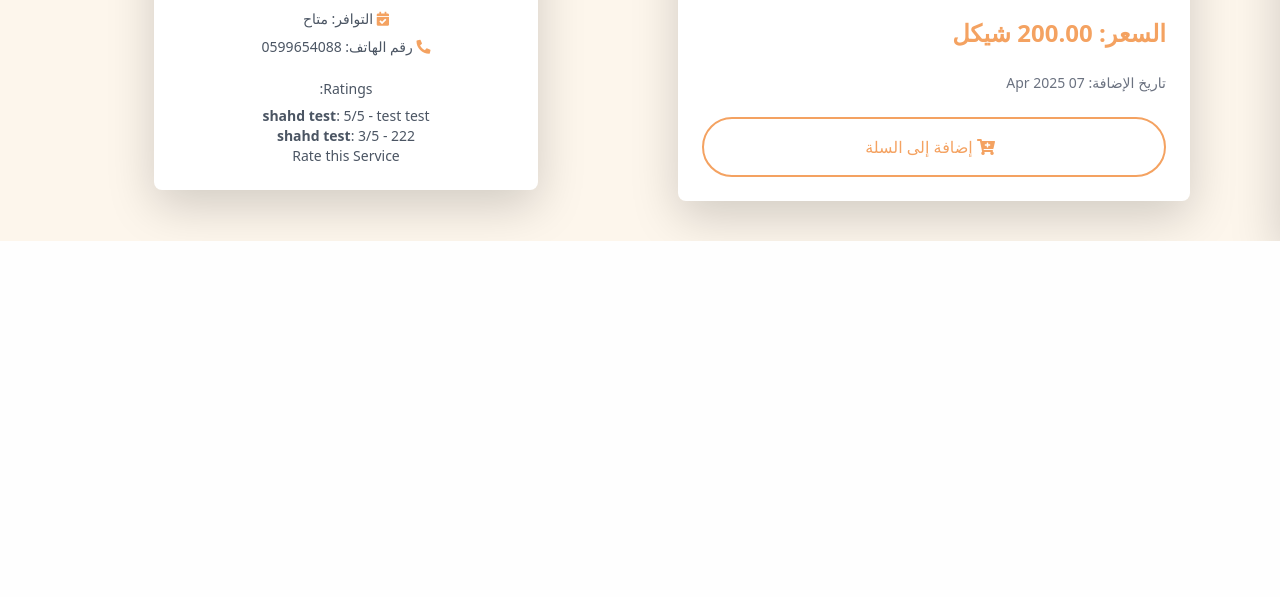
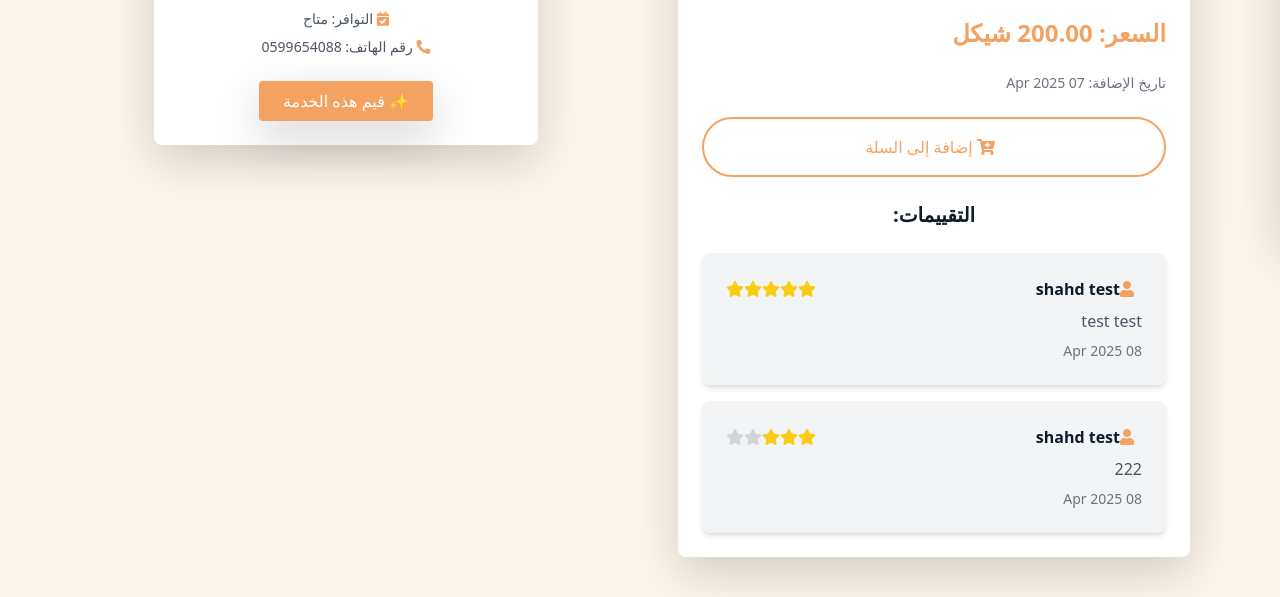
Before and after one commit to shahdzeiad96/Sawa-ed, a Django app: page /service/1/1/ in a window 1280 px wide. Shown: the part 561-1158 px from the top of the page. Before the commit the page ends 802 px from the top, so only its background shows below. Run offline with Django 5.2, Linux system fonts and the light colour scheme; data comes from the database, SQL or seed files in the repository; both versions use the stored data as it was after the commit; some libraries are stand-ins or nearby versions.

Commit message:
set a modal to add rate and display the rates under the service

```diff
--- a/Sawaed_app/templates/service_details.html
+++ b/Sawaed_app/templates/service_details.html
@@ -10,6 +10,7 @@
 <div class="container mx-auto p-2">
     <div class="max-w-6xl mx-auto grid grid-cols-1 lg:grid-cols-2 gap-4 items-start justify-center">
 
+        <!-- تفاصيل الخدمة -->
         <div class="bg-white shadow-lg rounded-lg p-6 w-full max-w-lg mx-auto">
             <div class="mb-4">
                 {% if service.image %}
@@ -28,18 +29,48 @@
                     <i class="fas fa-cart-plus mr-2"></i> إضافة إلى السلة
                 </a>
             </div>
+            <div class="mt-6">
+                <h2 class="text-xl font-semibold text-[#0d1b2a] mb-4 text-center">التقييمات:</h2>
+                <ul class="space-y-4">
+                    {% for review in service.review_set.all %}
+                        <li class="bg-gray-100 p-4 rounded-lg shadow-md">
+                            <div class="flex items-center justify-between">
+                                <div class="flex items-center">
+                                    <i class="fas fa-user text-[#f4a261] mr-2"></i>
+                                    <strong class="text-[#0d1b2a]">{{ review.client.username }}</strong>
+                                </div>
+
+                                <div class="flex items-center">
+                                    {% for i in "12345" %}
+                                        {% if forloop.counter <= review.rating %}
+                                            <i class="fas fa-star text-yellow-400"></i>
+                                        {% else %}
+                                            <i class="fas fa-star text-gray-300"></i>
+                                        {% endif %}
+                                    {% endfor %}
+                                </div>
+                            </div>
+                            <p class="text-gray-600 mt-2">{{ review.comment }}</p>
+                            <p class="text-sm text-gray-500 mt-2">{{ review.created_at|date:"d M Y" }}</p>
+                        </li>
+                    {% empty %}
+                        <li class="text-center text-gray-500">لا توجد تقييمات بعد.</li>
+                    {% endfor %}
+                </ul>
+            </div>
+
         </div>
+
+
 
         <div class="bg-white shadow-lg rounded-lg p-6 w-full max-w-sm mx-auto mt-8 lg:mt-0">
             <h3 class="text-2xl font-semibold text-[#0d1b2a] mb-6 text-center">معلومات مزود الخدمة</h3>
-
             <div class="flex flex-col items-center space-y-4">
                 <div class="relative">
                     <div class="w-32 h-32 bg-gray-200 rounded-full overflow-hidden border-4 border-[#f4a261] shadow-md flex items-center justify-center">
                         <img src="{{ user.image.url }}"
                         alt="Profile"
                         onerror="this.onerror=null;this.src='{% static 'images/profile.png' %}'">
-
                     </div>
                     <!-- if user is available to work-->
                     <div class="absolute top-0 right-0 bg-[#25D366] text-white rounded-full w-6 h-6 flex items-center justify-center text-xs font-bold" style="background-color: {% if handyman.availability %}#25D366{% else %}#dc3545{% endif %};">
@@ -59,6 +90,13 @@
                     </a>
                 </div>
 
+                <div class="mt-4 space-y-2 text-sm text-gray-600 text-center">
+                    <p><i class="fas fa-star text-[#f4a261]"></i> التقييم: {{ handyman.rating }}</p>
+                    <p><i class="fas fa-map-marker-alt text-[#f4a261]"></i> الموقع: {{ handyman.location }}</p>
+                    <p><i class="fas fa-calendar-check text-[#f4a261]"></i> التوافر: {% if handyman.availability %}متاح{% else %}غير متاح{% endif %}</p>
+                    <p><i class="fas fa-phone-alt text-[#f4a261]"></i> رقم الهاتف: {{ handyman.user.phone_number }}</p>
+                </div>
+
                 <!-- Modal for sending message -->
                 <div id="messageModal" class="fixed inset-0 bg-black bg-opacity-50 flex items-center justify-center z-50 hidden">
                     <div class="bg-white rounded-2xl p-6 w-full max-w-md shadow-lg relative">
@@ -73,6 +111,7 @@
                         <form method="POST" action="{% url 'send_message' recipient.id service.id %}">
                             {% csrf_token %}
 
+
                             <textarea name="content" rows="4" required
                                 class="w-full border border-[#f4a261] rounded-xl p-3 focus:outline-none focus:ring-2 focus:ring-[#f4a261]"
                                 placeholder="اكتب رسالتك هنا..."></textarea>
@@ -86,23 +125,41 @@
                 </div>
 
 
-                <div class="mt-4 space-y-2 text-sm text-gray-600 text-center">
-                    <p><i class="fas fa-star text-[#f4a261]"></i> التقييم: {{ handyman.rating }}</p>
-                    <p><i class="fas fa-map-marker-alt text-[#f4a261]"></i> الموقع: {{ handyman.location }}</p>
-                    <p><i class="fas fa-calendar-check text-[#f4a261]"></i> التوافر: {% if handyman.availability %}متاح{% else %}غير متاح{% endif %}</p>
-                    <p><i class="fas fa-phone-alt text-[#f4a261]"></i> رقم الهاتف: {{ handyman.user.phone_number }}</p>
-                </div>
-                <div class="mt-4 space-y-2 text-sm text-gray-600 text-center">
-                    <h2>Ratings:</h2>
-                    <ul>
-                        {% for review in service.review_set.all %}
-                            <li>
-                                <strong>{{ review.client.username }}</strong>:
-                                {{ review.rating }}/5 - {{ review.comment }}
-                            </li>
-                        {% endfor %}
-                    </ul>
-                    <a href="{% url 'rate_service' service.id %}">Rate this Service</a>
+                <button onclick="openReviewModal()" class="bg-[#f4a261] hover:bg-[#f7c6a3] text-white px-4 py-2 rounded mt-4 shadow-lg">
+                    ✨  قيم هذه الخدمة
+                </button>
+            </div>
+        </div>
+
+    </div>
+</div>
+
+                    <!-- Modal -->
+                    <div id="reviewModal" class="fixed inset-0 bg-black bg-opacity-50 hidden z-50 flex justify-center items-center">
+                        <div class="bg-white rounded-xl p-6 w-full max-w-md shadow-lg">
+                        <div class="flex justify-between items-center mb-4">
+                            <h2 class="text-2xl font-bold text-[#0d1b2a]">أضف تقييمك</h2>
+                            <button onclick="closeReviewModal()" class="text-red-500 text-xl">&times;</button>
+                        </div>
+
+                        <form method="POST" action="{% url 'rate_service' service.id %}">
+                            {% csrf_token %}
+                            <div class="flex justify-center mb-4 text-2xl text-yellow-400" id="star-container">
+                                {% for i in "12345" %}
+                                  <span class="cursor-pointer star" data-value="{{ forloop.counter }}" id="star-{{ forloop.counter }}">&#9734;</span>
+                                {% endfor %}
+                              </div>
+                            <input type="hidden" name="rating" id="rating-input" required>
+
+                            <textarea name="comment" class="w-full p-3 border rounded mb-4" placeholder="اكتب تعليقك عن الخدمة..." required></textarea>
+
+                            <button type="submit" class="w-full bg-[#f4a261] hover:bg-[#f7c6a3] text-white font-semibold py-2 rounded transition duration-300">
+                            إرسال التقييم
+                            </button>
+                        </form>
+                        </div>
+                    </div>
+
                 </div>
             </div>
         </div>
@@ -111,18 +168,6 @@
 </div>
 
 <script src="https://unpkg.com/lucide@latest"></script>
-<script>
-        lucide.createIcons();
-        function openMessageModal() {
-        document.getElementById('messageModal').classList.remove('hidden');
-    }
-
-function closeMessageModal() {
-        document.getElementById('messageModal').classList.add('hidden');
-    }
-
-
-
-</script>
+<script src="{% static 'js/scripts.js' %}"></script>
 
 {% endblock %}
--- a/Sawaed_app/views.py
+++ b/Sawaed_app/views.py
@@ -243,13 +243,14 @@ def logout(request):
 
 def rate_service(request, service_id):
     service = ServiceListing.objects.get(id=service_id)
-    if not request.user.is_authinticated:
+    context={"setvice":service}
+    if not request.user.is_authenticated:
         messages.error(request, "الرجاء تسجيل الدخول أولاً")
         return redirect('login')
 
     if request.method == "POST":
-        rating = request.post.get('rating')
-        comment = request.post.get('comment')
+        rating = request.POST.get('rating')
+        comment = request.POST.get('comment')
 
         if not rating or int(rating) < 1 or int(rating) > 5:
             messages.error("الرجاء ادخال تقييم بين 1 و 5")
@@ -264,4 +265,4 @@ def rate_service(request, service_id):
         messages.success(request,"نشكرك على تقييمك")
         return redirect('service_detail', service_id=service_id, user_id=service.handyman.id)
 
-    return render('rate_service.html', {"setvice":service})
+    return render(request,'rate_service.html', context)
```
Also changed, not shown: Sawaed_app/static/JS/scripts.js (+38 -0 lines), Sawaed_app/templates/rate_service.html (deleted, +0 -18 lines), db.sqlite3.
